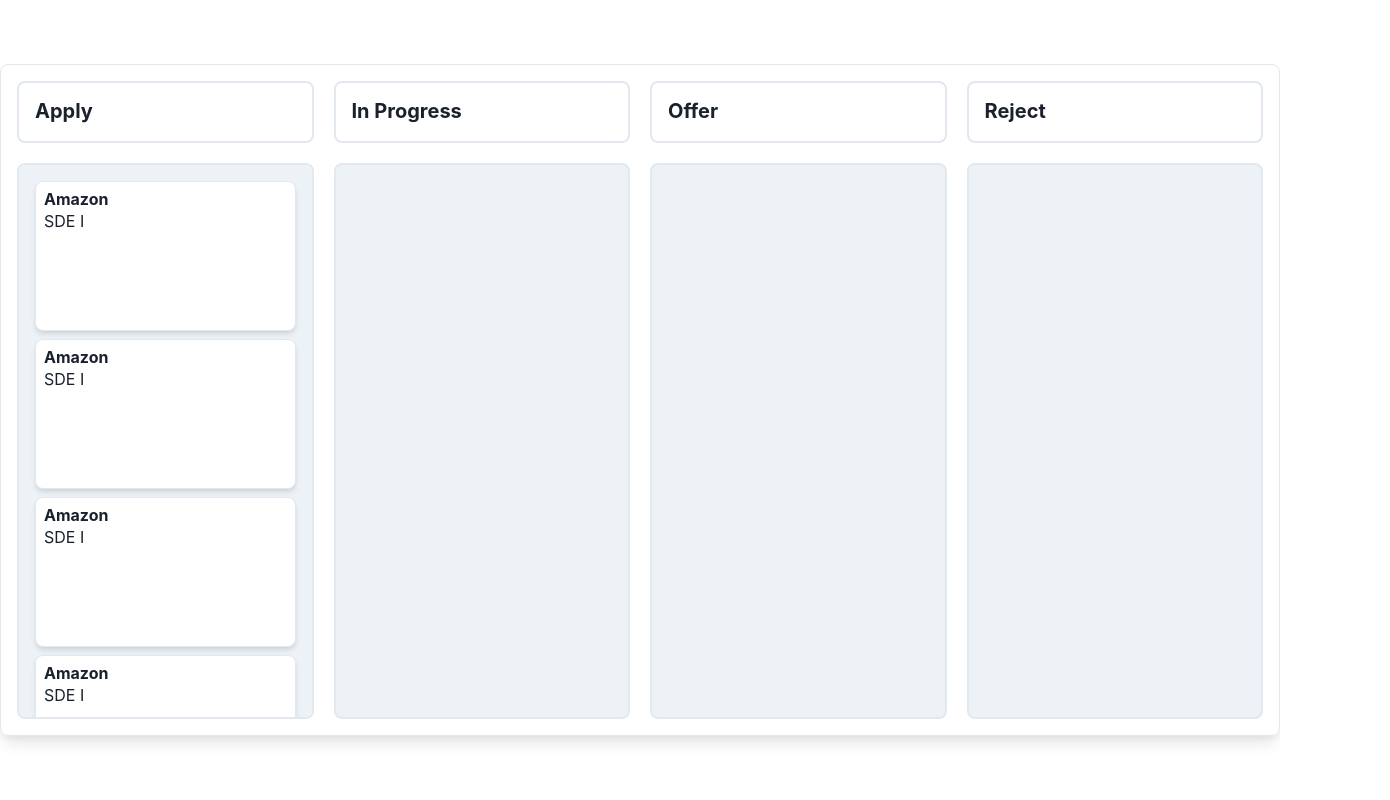
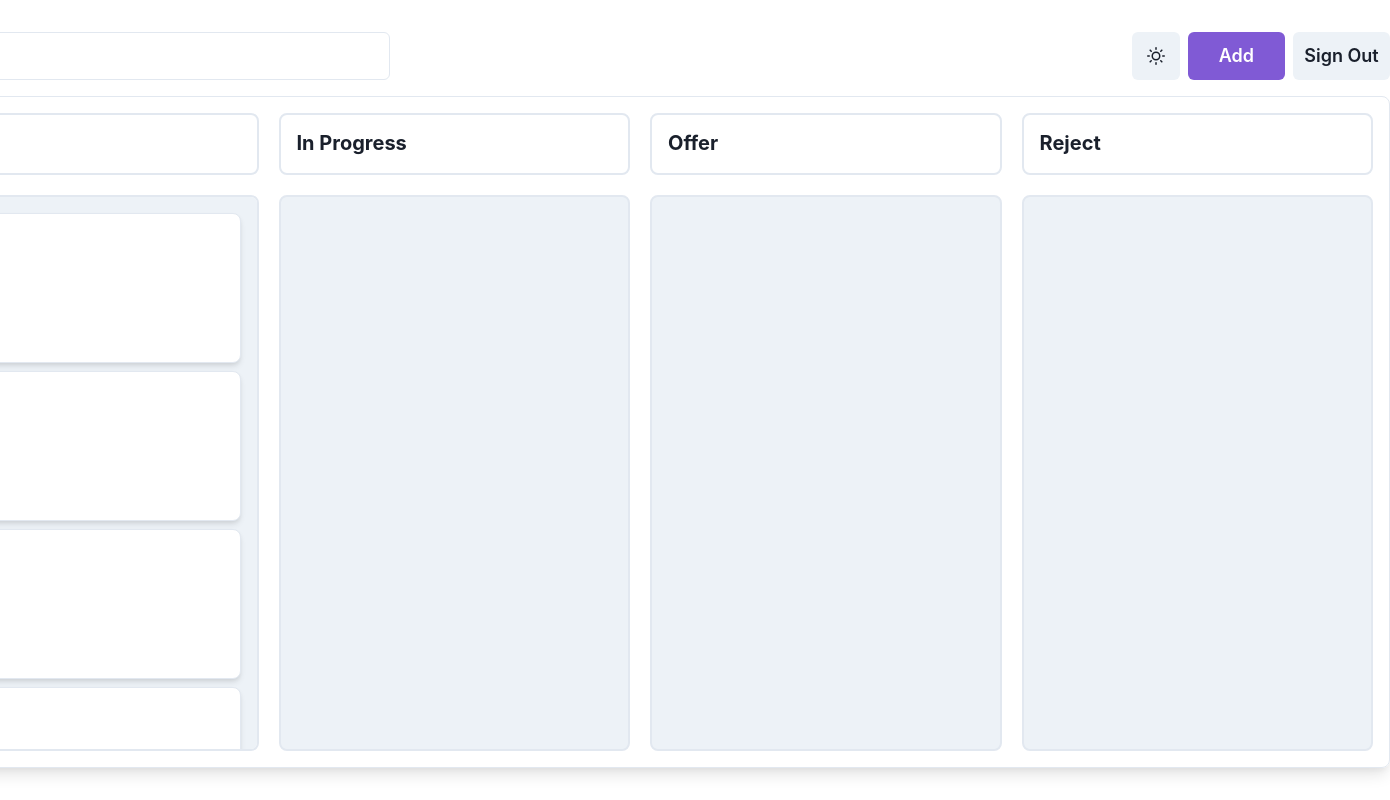
Before and after one commit to petergeorgas/apptrack, a Next.js app: page /dashboard in a window 1280 px wide. Shown: the whole page, 1390 px wide, since content can reach past the window. Built offline with nearby package versions, Linux system fonts and the light colour scheme; no server answers.

Commit message:
Dark mode looks nice, cleaned up sign out alert logic

```diff
--- /dev/null
+++ b/components/ApplicationCard/ApplicationCard.tsx
@@ -0,0 +1,27 @@
+import { Box, Heading, Text, useColorMode } from "@chakra-ui/react";
+import React from "react";
+
+function ApplicationCard(props: any) {
+	const { company, role } = props;
+	const { colorMode, toggleColorMode } = useColorMode();
+
+	return (
+		<Box
+			color={colorMode === "light" ? "black" : "white"}
+			cursor="pointer"
+			bg={colorMode === "light" ? "white" : "gray.800"}
+			boxShadow="md"
+			w="100%"
+			h="150px"
+			borderWidth="1px"
+			borderRadius="lg"
+			p={2}
+			mb={2}
+		>
+			<Heading size="sm">{company}</Heading>
+			<Text>{role}</Text>
+		</Box>
+	);
+}
+
+export default ApplicationCard;
--- /dev/null
+++ b/components/SignOutAlert/SignOutAlert.tsx
@@ -0,0 +1,57 @@
+import {
+	AlertDialog,
+	AlertDialogBody,
+	AlertDialogCloseButton,
+	AlertDialogContent,
+	AlertDialogFooter,
+	AlertDialogHeader,
+	AlertDialogOverlay,
+	Button,
+} from "@chakra-ui/react";
+import { useDisclosure } from "@chakra-ui/react";
+import { useRouter } from "next/router";
+import React, { useRef } from "react";
+import { logout } from "../../firebase/firebase";
+
+function SignOutAlert(props: any) {
+	const router = useRouter();
+	const { isOpen, onOpen, onClose } = props;
+	const cancelRef = useRef(null);
+
+	return (
+		<AlertDialog
+			leastDestructiveRef={cancelRef}
+			onClose={onClose}
+			isOpen={isOpen}
+			isCentered
+		>
+			<AlertDialogOverlay />
+
+			<AlertDialogContent>
+				<AlertDialogHeader>Confirm sign out</AlertDialogHeader>
+				<AlertDialogCloseButton />
+				<AlertDialogBody>
+					Are you sure you would like to sign out?
+				</AlertDialogBody>
+				<AlertDialogFooter>
+					<Button w="100px" ref={cancelRef} onClick={onClose}>
+						Cancel
+					</Button>
+					<Button
+						w="100px"
+						colorScheme="red"
+						ml={3}
+						onClick={() => {
+							logout();
+							router.push("/");
+						}}
+					>
+						Sign Out
+					</Button>
+				</AlertDialogFooter>
+			</AlertDialogContent>
+		</AlertDialog>
+	);
+}
+
+export default SignOutAlert;
--- a/package.json
+++ b/package.json
@@ -10,6 +10,7 @@
   },
   "dependencies": {
     "@apollo/client": "^3.6.2",
+    "@chakra-ui/icons": "^1.1.7",
     "@chakra-ui/react": "^1.8.8",
     "@emotion/react": "^11.9.0",
     "@emotion/styled": "^11.8.1",
--- a/pages/_app.tsx
+++ b/pages/_app.tsx
@@ -1,13 +1,15 @@
 import "../styles/globals.css";
 import type { AppProps } from "next/app";
-import { ChakraProvider } from "@chakra-ui/react";
+import { ChakraProvider, ColorModeScript } from "@chakra-ui/react";
 import { ApolloProvider } from "@apollo/client";
 import client from "../apollo/client";
+import theme from "../theme/theme";
 
 function MyApp({ Component, pageProps }: AppProps) {
 	return (
 		<ApolloProvider client={client}>
 			<ChakraProvider>
+				<ColorModeScript initialColorMode={theme.config.initialColorModes} />
 				<Component {...pageProps} />
 			</ChakraProvider>
 		</ApolloProvider>
--- a/pages/dashboard.tsx
+++ b/pages/dashboard.tsx
@@ -1,25 +1,64 @@
 import {
 	Box,
+	Button,
 	Flex,
 	Grid,
 	GridItem,
 	Heading,
+	HStack,
+	IconButton,
+	Input,
+	InputGroup,
+	InputLeftElement,
+	Spacer,
 	Text,
+	useColorMode,
+	useDisclosure,
 	VStack,
 } from "@chakra-ui/react";
+import { MoonIcon, Search2Icon, SearchIcon, SunIcon } from "@chakra-ui/icons";
 import type { NextPage } from "next";
 import { useRouter } from "next/router";
-import React, { useState } from "react";
+import React, { useRef, useState } from "react";
+import { logout } from "../firebase/firebase";
+import ApplicationCard from "../components/ApplicationCard/ApplicationCard";
+import SignOutAlert from "../components/SignOutAlert/SignOutAlert";
 
 const Dashboard: NextPage = () => {
 	const router = useRouter();
+
+	const { isOpen, onOpen, onClose } = useDisclosure();
+
+	const { colorMode, toggleColorMode } = useColorMode();
+
 	// Applied
 	// Rejected
 	// In progress
 	// Offer
 
 	return (
-		<Flex w="100%" h="100vh" align="center" justify="center">
+		<Flex w="100%" h="100vh" align="center" justify="center" direction="column">
+			<SignOutAlert isOpen={isOpen} onOpen={onOpen} onClose={onClose} />
+			<Flex direction="column">
+				<HStack mb={4}>
+					<InputGroup>
+						<InputLeftElement children={<Search2Icon color="gray" />} />
+						<Input size="lg" w="500px" placeholder="Search"></Input>
+					</InputGroup>
+					<Spacer />
+					<IconButton
+						size="lg"
+						aria-label={colorMode === "light" ? "light mode" : "dark mode"}
+						icon={colorMode === "light" ? <SunIcon /> : <MoonIcon />}
+						onClick={toggleColorMode}
+					/>
+					<Button w="108px" size="lg" colorScheme="purple">
+						Add
+					</Button>
+					<Button w="108px" size="lg" onClick={onOpen}>
+						Sign Out
+					</Button>
+				</HStack>
 				<Box
 					boxShadow="lg"
 					w="1500px"
@@ -72,7 +111,7 @@
 						</GridItem>
 						<GridItem
 							w="100%"
-						bg="gray.100"
+							bg={colorMode === "light" ? "gray.100" : "gray.700"}
 							borderWidth="2px"
 							borderRadius="lg"
 							p={4}
@@ -80,108 +119,44 @@
 							rowSpan={7}
 						>
 							<Box>
-							<Box
-								cursor="pointer"
-								bg="white"
-								boxShadow="md"
-								w="100%"
-								h="150px"
-								borderWidth="1px"
-								borderRadius="lg"
-								p={2}
-								mb={2}
-							>
-								<Heading size="sm">Amazon</Heading>
-								<Text>SDE I</Text>
-							</Box>
-							<Box
-								cursor="pointer"
-								bg="white"
-								boxShadow="md"
-								w="100%"
-								h="150px"
-								borderWidth="1px"
-								borderRadius="lg"
-								p={2}
-								mb={2}
-							>
-								<Heading size="sm">Amazon</Heading>
-								<Text>SDE I</Text>
-							</Box>
-							<Box
-								cursor="pointer"
-								bg="white"
-								boxShadow="md"
-								w="100%"
-								h="150px"
-								borderWidth="1px"
-								borderRadius="lg"
-								p={2}
-								mb={2}
-							>
-								<Heading size="sm">Amazon</Heading>
-								<Text>SDE I</Text>
-							</Box>
-							<Box
-								cursor="pointer"
-								bg="white"
-								boxShadow="md"
-								w="100%"
-								h="150px"
-								borderWidth="1px"
-								borderRadius="lg"
-								p={2}
-								mb={2}
-							>
-								<Heading size="sm">Amazon</Heading>
-								<Text>SDE I</Text>
-							</Box>
-							<Box
-								cursor="pointer"
-								bg="white"
-								boxShadow="md"
-								w="100%"
-								h="150px"
-								borderWidth="1px"
-								borderRadius="lg"
-								p={2}
-								mb={2}
-							>
-								<Heading size="sm">Amazon</Heading>
-								<Text>SDE I</Text>
-							</Box>
+								<ApplicationCard company="Amazon" role="SDE I" />
+								<ApplicationCard company="Amazon" role="SDE I" />
+								<ApplicationCard company="Amazon" role="SDE I" />
+								<ApplicationCard company="Amazon" role="SDE I" />
+								<ApplicationCard company="Amazon" role="SDE I" />
 							</Box>
 						</GridItem>
 						<GridItem
 							w="100%"
-						bg="gray.100"
+							bg={colorMode === "light" ? "gray.100" : "gray.700"}
 							borderWidth="2px"
 							borderRadius="lg"
 							p={4}
-						overflowY="scroll"
+							overflowY="auto"
 							rowSpan={7}
 						/>
 						<GridItem
 							w="100%"
-						bg="gray.100"
+							bg={colorMode === "light" ? "gray.100" : "gray.700"}
 							borderWidth="2px"
 							borderRadius="lg"
 							p={4}
-						overflowY="scroll"
+							overflowY="auto"
 							rowSpan={7}
 						/>
 						<GridItem
 							w="100%"
-						bg="gray.100"
+							bg={colorMode === "light" ? "gray.100" : "gray.700"}
 							borderWidth="2px"
 							borderRadius="lg"
 							p={4}
-						overflowY="scroll"
+							overflowY="auto"
 							rowSpan={7}
 						/>
 					</Grid>
 				</Box>
 			</Flex>
+		</Flex>
 	);
 };
 
--- /dev/null
+++ b/theme/theme.ts
@@ -0,0 +1,10 @@
+import { extendTheme, type ThemeConfig } from "@chakra-ui/react";
+
+const config: ThemeConfig = {
+	initialColorMode: "light",
+	useSystemColorMode: false,
+};
+
+const theme = extendTheme({ config });
+
+export default theme;
```
Also changed, not shown: pages/index.tsx (+4 -13 lines). Lines whose indentation alone changed are shown as unchanged.
